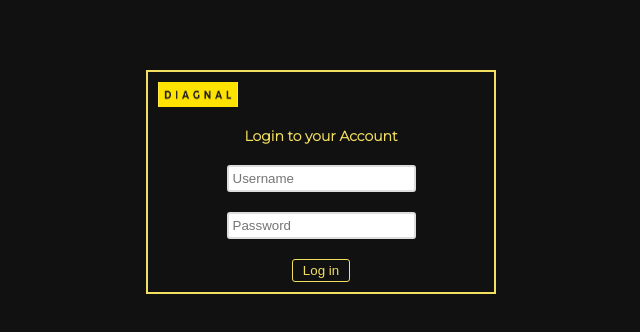
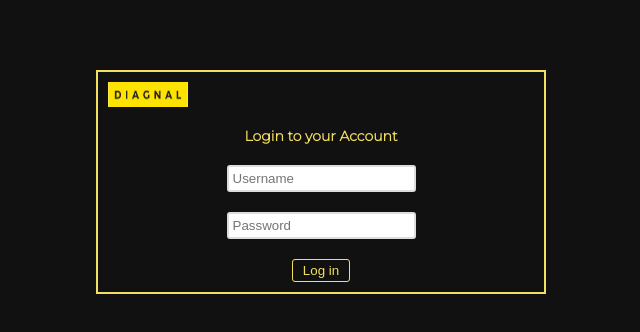
Before and after one commit to varun-171/The-D-App-Using-reactjs, a React (Create React App) app: page / in a window 1280 px wide. Shown: the top 332 px of the page, without its empty margins (319-959 px from the left). Built offline with nearby package versions, Linux system fonts and the light colour scheme.

Commit message:
3rd commit
third one

```diff
--- a/src/components/Login/Login.css
+++ b/src/components/Login/Login.css
@@ -1,6 +1,7 @@
 form{
     box-sizing: border-box;
-    max-width: 350px;
+    max-width: 450px;
+    height: 600px;
     color: #f2df60;
     margin: 70px auto;
 }
```
